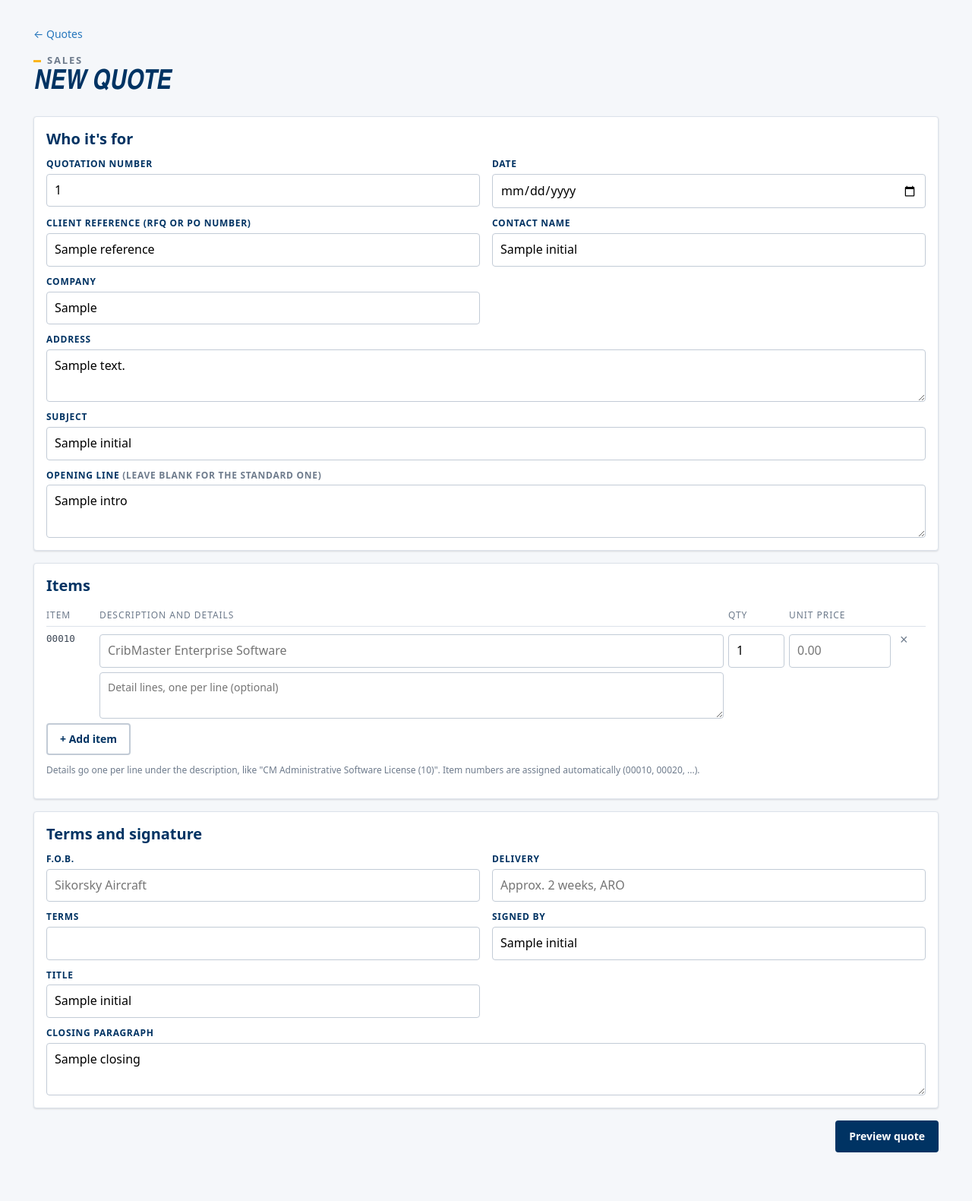
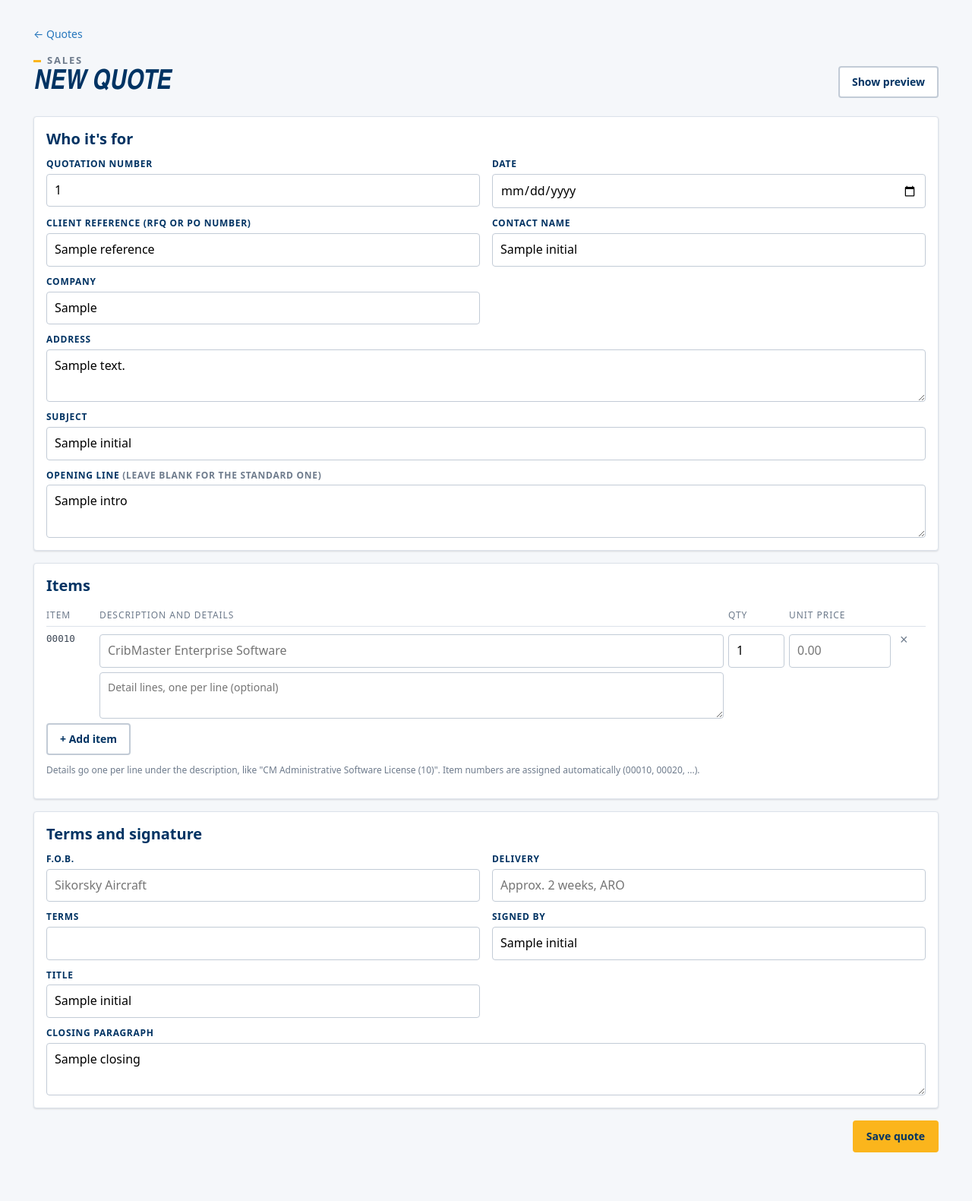
Before and after one commit to 1688ross/rossmachinery, a Django app: template quotes/templates/quotes/form.html in a window 1280 px wide. Shown: the part 56-1637 px from the top of the page at 76% size. Run offline with Django 5.2, Linux system fonts and the light colour scheme; the template is opened without the code that fills it: most values are stand-ins (such as "Sample title", 1, 10 or a date in 2020).

Commit message:
Quote form: optional live page beside the fields
A "Show preview" button on the new and edit quote pages opens the quote, as it will print, next
to the form; it redraws as you type (the form posts itself to quotes/live/, which renders the
page from the fields without saving anything). Off by default because it can distract; the
choice is remembered in the browser. The sheet is scaled to its column and stays in view while
the form scrolls; below 1100px it stacks under the form. The submit button now says Save quote.

Co-Authored-By: Claude Fable 5.1 <noreply@anthropic.com>
Claude-Session: https://claude.ai/code/session_01MEdQmdZL57KcTLPEfLKGyE

```diff
--- a/core/static/core/app.css
+++ b/core/static/core/app.css
@@ -157,6 +157,13 @@ a.sq:hover{outline:2px solid var(--rms-blue);outline-offset:1px}
 .form-actions{display:flex;justify-content:flex-end;margin:var(--space-2) 0 var(--space-6)}
 .paper-frame{background:var(--steel-200);padding:var(--space-5);border-radius:var(--radius-md)}
 .paper{width:8.5in;max-width:100%;height:11in;border:0;background:#fff;display:block;margin:0 auto;box-shadow:var(--shadow-lg)}
+/* Quote form with the live page beside it. The page is a Letter sheet scaled to the column; it stays put while the form scrolls. */
+.qlayout{display:grid;grid-template-columns:1fr;gap:var(--space-5);align-items:start}
+.qlayout.with-preview{grid-template-columns:minmax(420px,1fr) minmax(380px,1fr)}
+.qpreview{position:sticky;top:var(--space-4)}
+.qpreview-inner{position:relative;background:var(--steel-200);padding:var(--space-3);border-radius:var(--radius-md);overflow:hidden}
+.paper-live{position:absolute;top:var(--space-3);left:var(--space-3);width:816px;height:1056px;max-width:none;margin:0;transform-origin:top left}
+@media (max-width:1100px){.qlayout.with-preview{grid-template-columns:1fr}.qpreview{position:static}}
 
 /* Hover card on a square: the step name, a check in the corner when it is done, then the
    facts as label/value rows. .sqw wraps the square and its card. */
--- a/quotes/templates/quotes/form.html
+++ b/quotes/templates/quotes/form.html
@@ -2,8 +2,10 @@
 {% block title %}{% if q %}Edit {{ q.number }}{% else %}New quote{% endif %}{% endblock %}
 {% block content %}
 <a class="back" href="{% url 'quote_list' %}">&larr; Quotes</a>
-<div class="panel-head"><div><p class="eyebrow">Sales</p><h1 class="display">{% if q %}Edit quote{% else %}New quote{% endif %}</h1></div></div>
-<form method="post" class="qform">{% csrf_token %}
+<div class="panel-head"><div><p class="eyebrow">Sales</p><h1 class="display">{% if q %}Edit quote{% else %}New quote{% endif %}</h1></div>
+  <div class="actions"><button type="button" class="btn btn-ghost-dark" id="pv-toggle" aria-pressed="false" aria-controls="qpreview">Show preview</button></div></div>
+<div class="qlayout" id="qlayout">
+<form method="post" class="qform" id="qform">{% csrf_token %}
   <section class="card">
     <h2>Who it's for</h2>
     <div class="f-grid">
@@ -38,8 +40,12 @@
       <label class="span2">Closing paragraph<textarea name="closing" rows="2">{{ initial.closing|default:'' }}</textarea></label>
     </div>
   </section>
-  <div class="form-actions"><button class="btn btn-primary" type="submit">Preview quote</button></div>
+  <div class="form-actions"><button class="btn btn-accent" type="submit">Save quote</button></div>
 </form>
+<aside class="qpreview" id="qpreview" hidden>
+  <div class="qpreview-inner" id="qpreview-inner"><iframe class="paper paper-live" id="pv" title="The quote as it will print, updated as you type"></iframe></div>
+</aside>
+</div>
 <template id="linerow">
   <tr class="line">
     <td class="mono item">00010</td>
@@ -64,5 +70,26 @@
   (existing.length ? existing : [{}]).forEach(add);
   document.getElementById('addline').onclick = ()=>add();
 })();
+(function(){
+  // Live preview beside the form: the page is rendered by the server from the fields as they are, nothing is saved.
+  // Off by default (it can distract); the choice is remembered on this computer.
+  const KEY = 'rms.quotes.preview', form = document.getElementById('qform'), aside = document.getElementById('qpreview'), inner = document.getElementById('qpreview-inner'),
+        frame = document.getElementById('pv'), btn = document.getElementById('pv-toggle'), layout = document.getElementById('qlayout');
+  let on = false, timer = null, seq = 0;
+  function fit(){ const s = Math.min(1, (inner.clientWidth - 24) / 816); frame.style.transform = 'scale(' + s + ')'; inner.style.height = Math.round(1056 * s + 24) + 'px'; }
+  async function refresh(){
+    if (!on) return; const mine = ++seq;
+    try { const r = await fetch('{% url "quote_live" %}', { method: 'POST', body: new FormData(form), credentials: 'same-origin' });
+      if (r.ok && mine === seq) frame.srcdoc = await r.text(); } catch (e) {}
+  }
+  function schedule(){ clearTimeout(timer); timer = setTimeout(refresh, 250); }
+  function set(v){ on = v; aside.hidden = !v; layout.classList.toggle('with-preview', v); btn.textContent = v ? 'Hide preview' : 'Show preview'; btn.setAttribute('aria-pressed', String(v));
+    try { localStorage.setItem(KEY, v ? '1' : '0'); } catch (e) {} if (v){ fit(); refresh(); } }
+  btn.addEventListener('click', () => set(!on));
+  form.addEventListener('input', schedule); form.addEventListener('change', schedule); form.addEventListener('click', e => { if (e.target.closest('#addline, .x')) schedule(); });
+  window.addEventListener('resize', () => { if (on) fit(); });
+  let saved = '0'; try { saved = localStorage.getItem(KEY) || '0'; } catch (e) {}
+  set(saved === '1');
+})();
 </script>
 {% endblock %}
--- a/quotes/urls.py
+++ b/quotes/urls.py
@@ -4,6 +4,7 @@ from . import views
 urlpatterns = [
     path("quotes/", views.quote_list, name="quote_list"),
     path("quotes/new/", views.quote_new, name="quote_new"),
+    path("quotes/live/", views.quote_live, name="quote_live"),
     path("quotes/<int:pk>/", views.quote_preview, name="quote_preview"),
     path("quotes/<int:pk>/edit/", views.quote_edit, name="quote_edit"),
     path("quotes/<int:pk>/document/", views.quote_document, name="quote_document"),
```
Also changed, not shown: quotes/views.py (+10 -0 lines).
